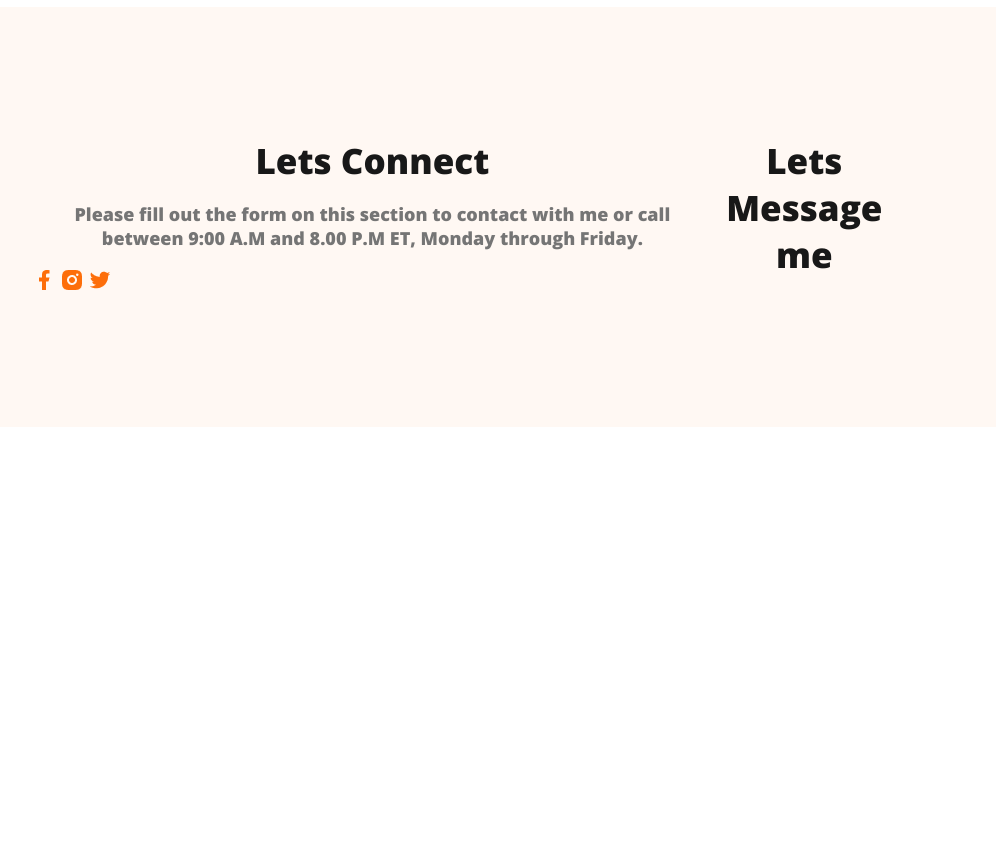
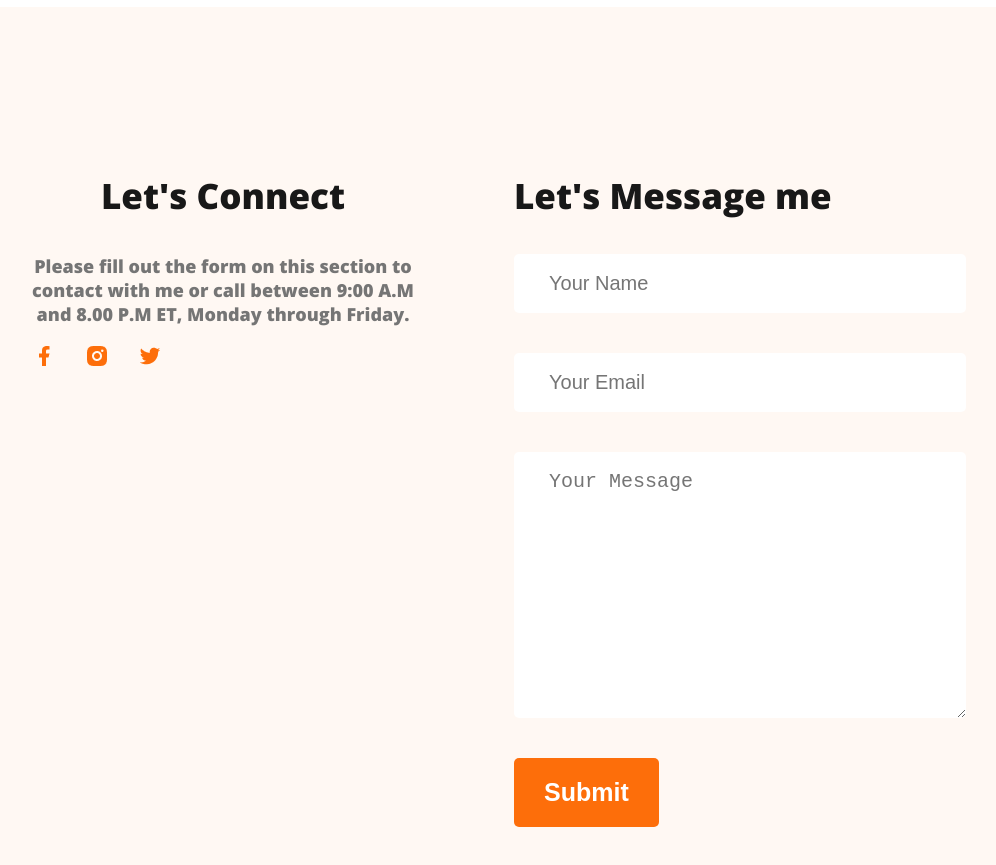
Before and after one commit to hameem03/web-developer-portfolio, a plain HTML site: page index.html in a window 1280 px wide. Shown: the part 3540-4405 px from the top of the page, without its empty margins (176-1172 px from the left). Before the commit the page ends 3975 px from the top, so only its background shows below. Drawn offline with nearby package versions, Linux system fonts and the light colour scheme.

Commit message:
finish footer section

```diff
--- a/index.html
+++ b/index.html
@@ -3,7 +3,7 @@
 <head>
     <meta charset="UTF-8">
     <meta name="viewport" content="width=device-width, initial-scale=1.0">
-    <title>Web Developer Portfolio</title>
+    <title>Made First Portfolio</title>
     <link rel="preconnect" href="https://fonts.googleapis.com">
     <link rel="preconnect" href="https://fonts.gstatic.com" crossorigin>
     <link href="https://fonts.googleapis.com/css2?family=Open+Sans:ital,wght@0,800;1,400&display=swap" rel="stylesheet">
@@ -147,7 +147,7 @@
     </main>
     <footer>
         <div class="footer-column">
-            <div class="section-title">Lets Connect</div>
+            <h3 class="section-title">Let's Connect</h3>
             <p class="section-description">Please fill out the form on this section to contact with me or call between 9:00 A.M and 8.00 P.M ET, Monday through Friday.</p>
             <div class="social-link">
                 <a href=""><img src="images/icons/facebook.png" alt=""></a>
@@ -156,7 +156,13 @@
             </div>
         </div>
         <div class="footer-column">
-            <div class="section-title">Lets Message me</div>
+            <h3 id="foot" class="section-title">Let's Message me</h3>
+            <form action="" class="contact">
+                <input type="text" name="" id="" placeholder="Your Name">
+                <input type="email" name="" id="" placeholder="Your Email">
+                <textarea name="" id="" cols="30" rows="10" placeholder="Your Message"></textarea>
+                <input class="btn-primary" type="submit" value="Submit">
+            </form>
         </div>
 
     </footer>
--- a/styles/style.css
+++ b/styles/style.css
@@ -181,4 +181,27 @@ footer{
     background-color: #FFF8F3;
     padding:130px 200px;
     margin-top: 100px;
+    gap: 100px;
 }
+.footer-column{
+    width: 50%;
+
+}
+.contact input[type=text],input[type=email],
+textarea{
+    display: block;
+    margin-bottom: 40px;
+    padding: 18px 35px;
+    color: #757575;
+    font-size: 20px;
+    border-radius: 5px;
+    background: #FFF;
+    border: 0;
+    width: 100%;
+}
+.social-link a{
+    margin-right: 25px;
+}
+#foot{
+    text-align: left;
+}
```
